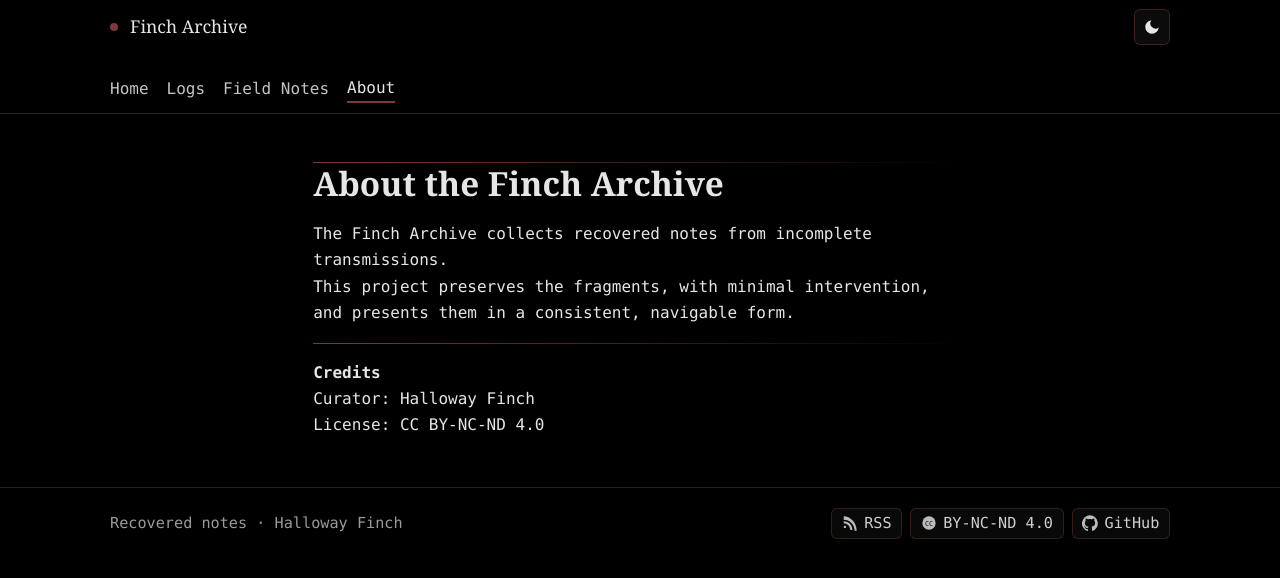
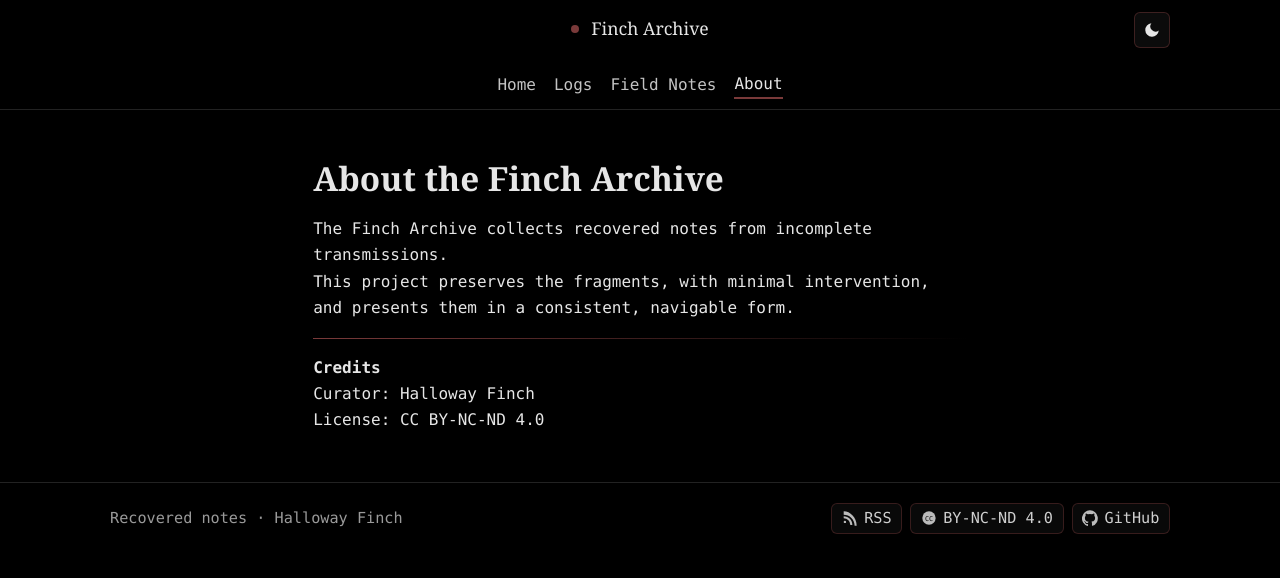
Before and after one commit to HallowayFinch/fincharchive.com, a Jekyll site: the page built from about.md, in a window 1280 px wide. Shown: the top 578 px of the page. Built offline with Jekyll 4.4.1, drawn with Linux system fonts in a browser that asks for light colours.

Commit message:
Update style.css

```diff
--- a/assets/css/style.css
+++ b/assets/css/style.css
@@ -323,3 +323,92 @@ a:focus-visible,.btn:focus-visible,.log-link:focus-visible,.theme-toggle:focus-v
   }
   .feature-thumb{aspect-ratio:3/2}
 }
+
+/* ==========================
+   Header: centered desktop
+   ========================== */
+@media (min-width: 980px){
+  header.site .wrap{ position:relative; }
+  .header-bar{
+    display:flex;
+    flex-direction:column;
+    align-items:center;
+    gap:6px;
+  }
+  .brand{ padding-top:14px; }
+  .primary-nav{
+    border-top:none;           /* remove mobile divider */
+    padding-top:0;
+    gap:22px;
+  }
+  .header-actions{
+    position:absolute;         /* toggle lives in top-right, like Substack */
+    right:20px; top:12px;
+  }
+}
+
+/* ==========================
+   Page header (consistent)
+   ========================== */
+.page-header{
+  margin: 1.75rem 0 1.25rem;
+}
+.page-header .page-title{
+  font-family: var(--serif);
+  font-size: clamp(1.6rem, 2.6vw, 2.2rem);
+  margin: 0 0 .35rem 0;
+}
+.page-header .page-lead{
+  color: var(--muted);
+  margin: 0;
+}
+
+/* Remove duplicated “red rule” bars you had inline */
+main .rule:first-child{ display:none; }
+
+/* ==========================
+   Home: featured block tweaks
+   ========================== */
+.feature-card{
+  border-bottom:1px dashed rgba(122,58,58,.35);
+  padding-bottom:18px; margin-bottom:10px;
+}
+.feature-link{
+  display:grid; gap:18px; grid-template-columns: 1fr;
+}
+.feature-thumb{
+  width:100%;
+  aspect-ratio:16/9;
+  object-fit:cover;
+  border:1px solid rgba(122,58,58,.35);
+  filter:grayscale(10%);
+}
+.feature-meta{ min-width:0; }
+.feature-title{
+  font-family: var(--serif);
+  font-size: clamp(22px, 2.6vw, 34px);  /* larger on desktop for “hero” feel */
+  line-height: 1.2;
+  margin: 0 0 .35rem;
+  letter-spacing: .01em;
+}
+.feature-sub{
+  color: var(--muted);
+  font-size: .95rem;
+  display:flex; gap:.5rem; align-items:center; flex-wrap:wrap;
+}
+.feature-excerpt{
+  color: #cfcfcf;
+  margin: .55rem 0 0;
+  line-height: 1.6;
+  max-width: 38ch;             /* keep readable line length */
+}
+
+/* WIDE screens: image left (≈55%) + text right (≈45%) */
+@media (min-width: 980px){
+  .feature-link{
+    grid-template-columns: 55% 1fr;
+    align-items: start;
+    column-gap: 22px;
+  }
+  .feature-thumb{ aspect-ratio: 3/2; }
+}
```
